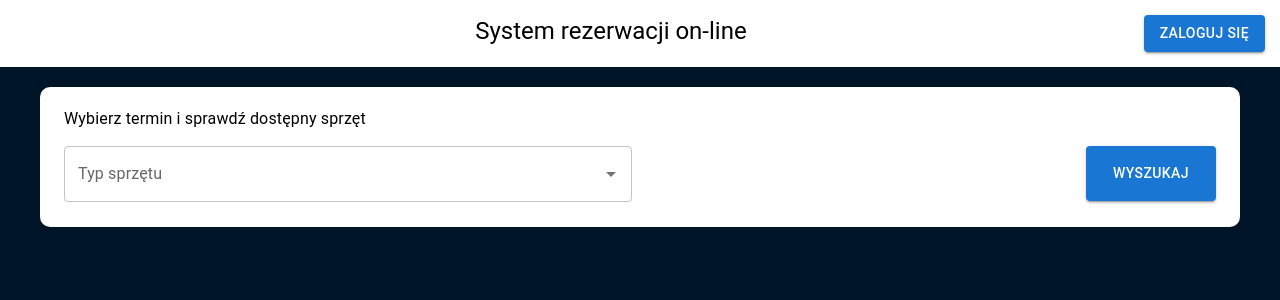
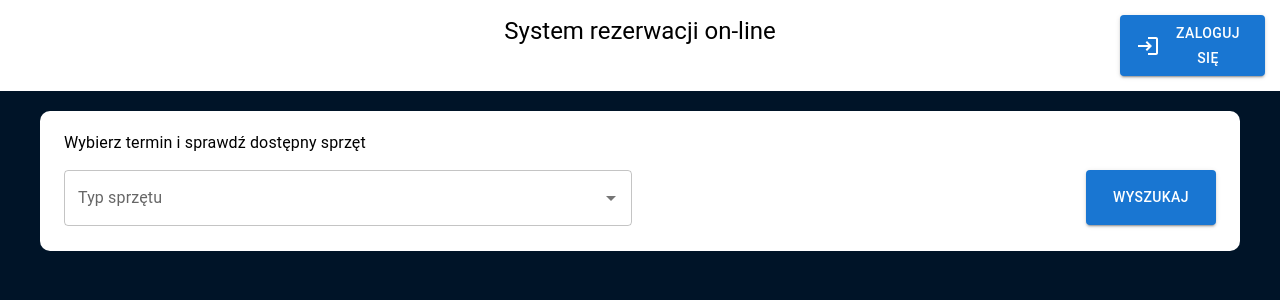
Before and after one commit to gregwell/rental-system-web-app, a React (Create React App) app: page / in a window 1280 px wide. Shown: the top 300 px of the page. Built offline with nearby package versions, Linux system fonts and the light colour scheme; no server answers.

Commit message:
funny icons

```diff
--- a/src/Auth.tsx
+++ b/src/Auth.tsx
@@ -20,6 +20,9 @@ const useStyles = makeStyles({
   },
   zalogujButton: {
     paddingTop: "20px",
+  },
+  paddingRight: {
+    paddingRight: "7px",
   },
 });
 
@@ -234,7 +237,7 @@ const Auth = ({ users, loggedUser, setLoggedUser }: AuthProps) => {
                   disabled={renderProps.disabled}
                   variant="contained"
                 >
-                  <GoogleIcon />
+                  <GoogleIcon className={classes.paddingRight} />
                   {` Kontynuuj z użyciem konta Google`}
                 </Button>
               )}
--- a/src/Navbar.tsx
+++ b/src/Navbar.tsx
@@ -1,7 +1,12 @@
 import { useState, useEffect } from "react";
 import { useNavigate } from "react-router-dom";
 import { makeStyles } from "@mui/styles";
-import { Button, Grid, Typography } from "@mui/material";
+import { Button, Grid, Typography, Container } from "@mui/material";
+import LogoutIcon from "@mui/icons-material/Logout";
+import EditIcon from "@mui/icons-material/Edit";
+import ManageSearchIcon from "@mui/icons-material/ManageSearch";
+import BookIcon from "@mui/icons-material/Book";
+import LoginIcon from "@mui/icons-material/Login";
 
 import Auth from "./Auth";
 import { User } from "./general/types";
@@ -15,12 +20,14 @@ const useStyles = makeStyles({
     paddingTop: "15px",
     paddingBottom: "15px",
     paddingRight: "15px",
-    textAlign: "right",
+  },
+  item2: {
+    width: "100%",
+    height: "0",
   },
   main: {
     paddingTop: "15px",
     paddingBottom: "15px",
-    textAlign: "right",
   },
   auth: {
     paddingBottom: "60px",
@@ -32,6 +39,15 @@ const useStyles = makeStyles({
     height: "3px",
     backgroundColor: "#1B72CE",
     width: "100%",
+  },
+  margin: {
+    padding: "20px 0",
+  },
+  paddingBottom: {
+    paddingBottom: "10px",
+  },
+  paddingRight: {
+    paddingRight: "7px",
   },
 });
 
@@ -85,34 +101,56 @@ const Navbar = ({
 
   return (
     <Grid container className={classes.root}>
-      <Grid item className={classes.main} md={7} xs={12}>
+      <Grid item className={classes.item2} md={1.5} xs={12} />
+      <Grid item className={classes.main} md={9} xs={12}>
         <div onClick={goToHome}>
           <Typography variant="h5">System rezerwacji on-line</Typography>
         </div>
       </Grid>
-      <Grid item className={classes.item} md={5} xs={12}>
+      <Grid item className={classes.item} md={1.5} xs={12}>
         {!loggedUser ? (
           <Button variant="contained" color="primary" onClick={onButtonClick}>
+            <LoginIcon className={classes.paddingRight} />
             {showAuth ? "Ukryj" : "Zaloguj się"}
           </Button>
         ) : (
           <>
             <Typography>{`Cześć ${loggedUser.name}!`}</Typography>
-            <Button color="primary" onClick={goToHome}>
-              Nowa rezerwacja
-            </Button>
-            <Button color="primary" onClick={goToReservations}>
-              Zarządzaj rezerwacjami
-            </Button>
-            <Button color="primary" onClick={goToProfile}>
-              Edytuj profil
-            </Button>
-            <Button color="primary" onClick={signOut}>
-              Wyloguj
-            </Button>
           </>
         )}
       </Grid>
+      {!!loggedUser && (
+        <Container className={classes.paddingBottom}>
+          <Grid container>
+            <Grid item xs={12} sm={6} md={3}>
+              <Button onClick={goToHome} fullWidth variant="text">
+                <BookIcon className={classes.paddingRight} />
+                Nowa rezerwacja
+              </Button>
+            </Grid>
+
+            <Grid item xs={12} sm={6} md={3}>
+              <Button onClick={goToReservations} fullWidth variant="text">
+                <ManageSearchIcon className={classes.paddingRight} />
+                Zarządzaj rezerwacjami
+              </Button>
+            </Grid>
+            <Grid item xs={12} sm={6} md={3}>
+              <Button onClick={goToProfile} fullWidth variant="text">
+                <EditIcon className={classes.paddingRight} />
+                Edytuj profil
+              </Button>
+            </Grid>
+            <Grid item xs={12} sm={6} md={3}>
+              <Button onClick={signOut} fullWidth variant="text">
+                <LogoutIcon className={classes.paddingRight} />
+                Wyloguj
+              </Button>
+            </Grid>
+          </Grid>
+        </Container>
+      )}
+
       {!!showAuth && (
         <>
           <div className={classes.topBar} />
```
